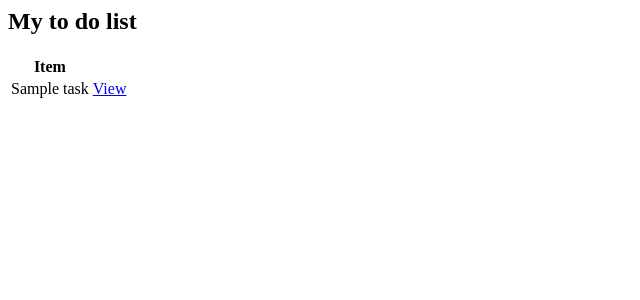
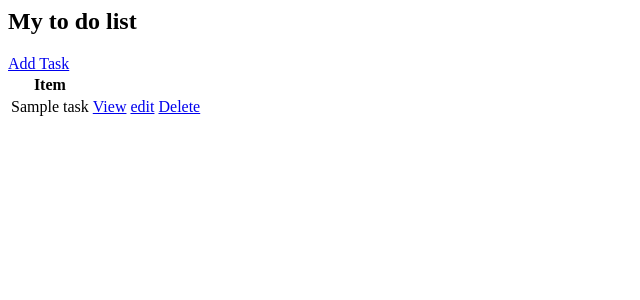
Before and after one commit to Kazungu/todolist, a Django app: page / in a window 1280 px wide. Shown: the top 300 px of the page, without its empty margins (0-640 px from the left). Run offline with Django 3.2, Linux system fonts and the light colour scheme; tables that the repository leaves empty hold one stand-in row (values such as "Sample post").

Commit message:
Create, Update and Delete views and templates

```diff
--- a/base/templates/base/task_list.html
+++ b/base/templates/base/task_list.html
@@ -1,13 +1,18 @@
 <h2>My to do list</h2>
+<a href="{% url 'create-task' %}">Add Task</a>
 
 <table>
     <tr>
         <th>Item</th>
+        <th></th>
+        <th></th>
     </tr>
     {% for task in tasks%}
     <tr>
         <td>{{task.title}}</td>
         <td><a href="{% url 'task' task.id %}">View</a></td>
+        <td><a href="{% url 'task-update' task.id %}">edit</a></td>
+        <td><a href="{% url 'delete-task' task.id %}">Delete</a></td>
     </tr>
     {% empty %}
     <h3>List Empty!</h3>
--- a/base/urls.py
+++ b/base/urls.py
@@ -1,7 +1,10 @@
 from django.urls import path
-from .views import TaskList,TaskDetail
+from .views import TaskList,TaskDetail,TaskCreate,TaskUpdate,DeleteView
 
 urlpatterns = [
     path('', TaskList.as_view(), name='tasks'),
     path('task/<int:pk>/', TaskDetail.as_view(), name='task'),
+    path('create-task/', TaskCreate.as_view(), name='create-task'),
+    path('task-update/<int:pk>/', TaskUpdate.as_view(), name='task-update'),
+    path('delete-task/<int:pk>/', DeleteView.as_view(), name='delete-task'),
 ]
--- a/base/views.py
+++ b/base/views.py
@@ -1,7 +1,10 @@
+from django.db import models
 from django.shortcuts import render
 from django.views.generic.list import ListView
 from django.views.generic.detail import DetailView
-from django.views.generic.edit import CreateView
+from django.views.generic.edit import CreateView, UpdateView,DeleteView
+from django.urls import reverse_lazy
+
 from .models import Task
 
 class TaskList(ListView):
@@ -12,3 +15,18 @@ class TaskDetail(DetailView):
     model = Task
     context_object_name = "task"
     template_name = "base/task.html"
+
+class TaskCreate(CreateView):
+    model = Task
+    fields = '__all__'
+    success_url = reverse_lazy('tasks')
+
+class TaskUpdate(UpdateView):
+    model = Task
+    fields = '__all__'
+    success_url = reverse_lazy('tasks')
+
+class DeleteView(DeleteView):
+    model= Task
+    context_object_name = "task"
+    success_url = reverse_lazy('tasks')
```
Also changed, not shown: base/templates/base/task_confirm_delete.html (added, +7 -0 lines), base/templates/base/task_form.html (added, +7 -0 lines).
